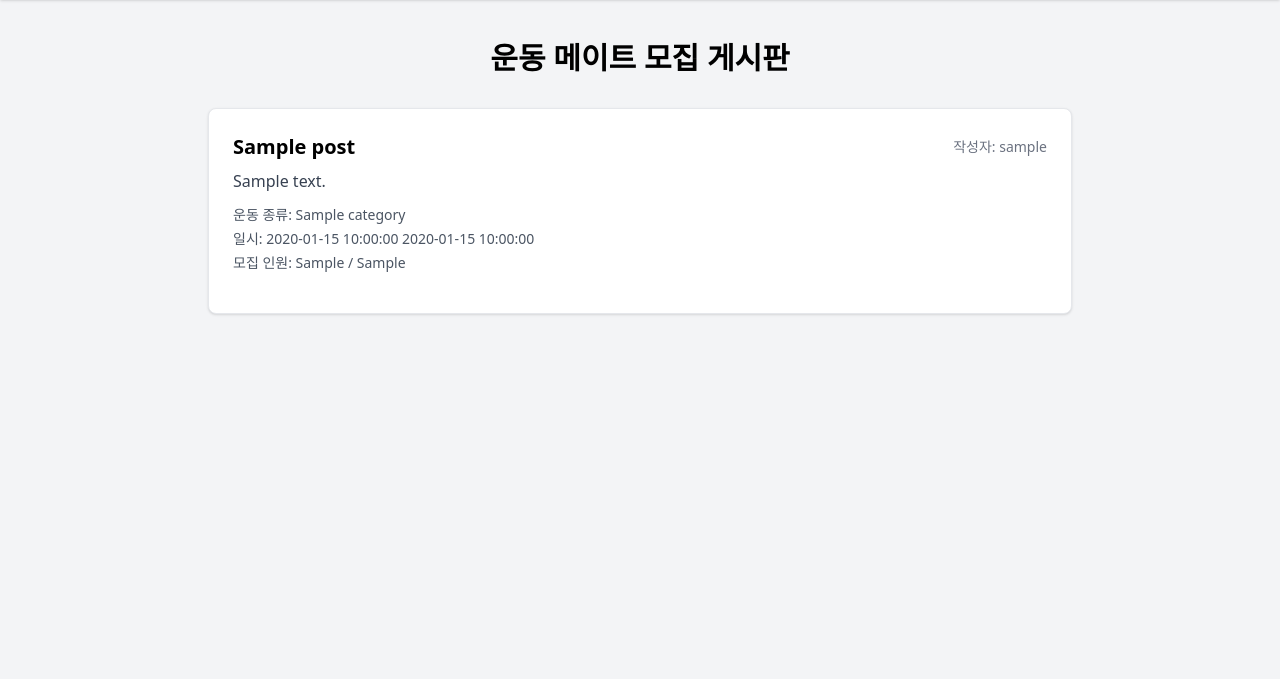
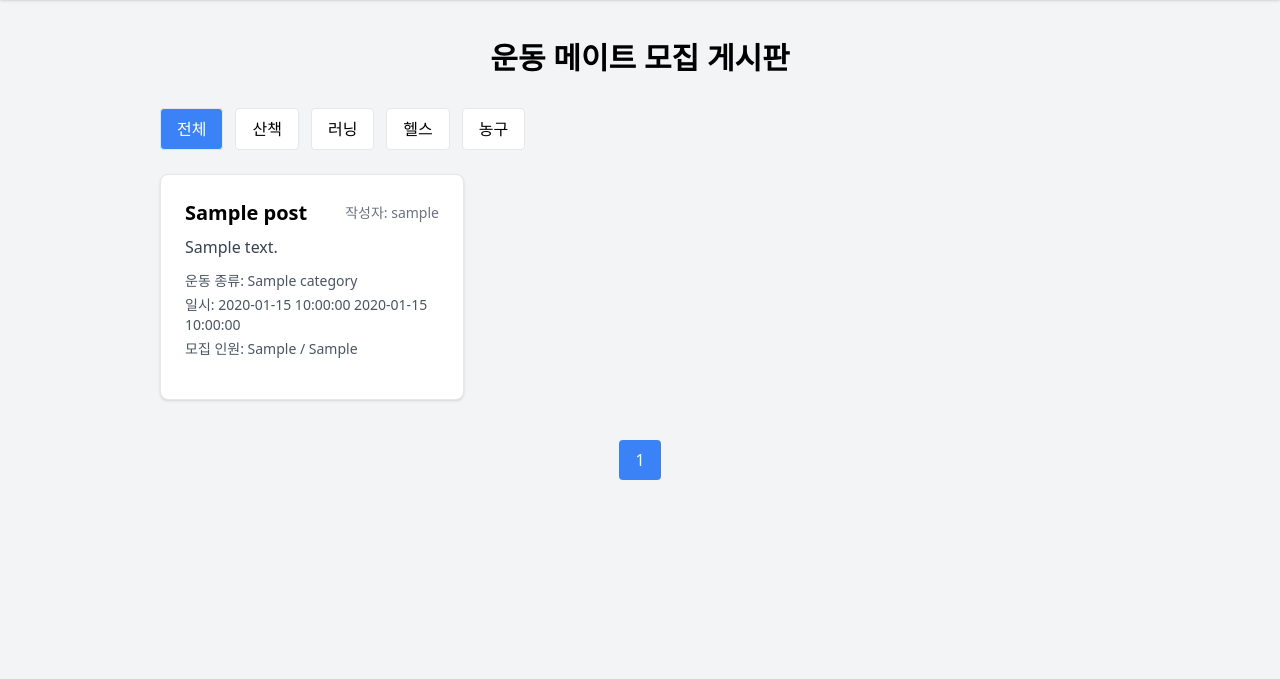
Before and after one commit to YooSungSoo/Jungle_Mini_Project, a Flask app: page / in a window 1280 px wide. Shown: the part 60-739 px from the top of the page. Run offline with Flask 3, Linux system fonts and the light colour scheme; one stand-in notice (Sample message) is shown; a database or web service that is not in the repository returns one stand-in record (values such as "Sample title"); some libraries are stand-ins or nearby versions.

Commit message:
정렬, 페이징 기능 추가

```diff
--- a/app/routes/applications.py
+++ b/app/routes/applications.py
@@ -10,7 +10,7 @@
     if not user_id:
         return "로그인이 필요합니다.", 401
 
-    applications = list(db.applications.find({'applicant_id': ObjectId(user_id)}))  # ✅ 수정된 코드
+    applications = list(db.applications.find({'applicant_id': ObjectId(user_id)}))
 
 
     post_ids = [app['post_id'] for app in applications]
--- a/app/routes/posts.py
+++ b/app/routes/posts.py
@@ -8,11 +8,42 @@
 @posts_bp.route('/')
 def home():
     db = current_app.db
-    posts = list(db.posts.find())
-    user_id = session.get('user_id')
-    nickname = session.get('nickname')
 
-    return render_template('home.html', posts=posts, user_id=user_id, nickname=nickname, show_navbar=True)
+    selected_category = request.args.get('category')  # 예: category=헬스
+
+    page = int(request.args.get('page', 1))
+    per_page = 6
+    skip = (page - 1) * per_page
+
+    query = {}
+    if selected_category:
+        query['category'] = selected_category
+
+    total_count = db.posts.count_documents(query)
+    total_pages = (total_count + per_page - 1) // per_page
+
+    posts = list(
+        db.posts.find(query)
+        .sort('created_at', -1)
+        .skip(skip)
+        .limit(per_page)
+    )
+
+    categories = ['산책', '러닝', '헬스', '농구']
+
+    return render_template(
+        'home.html',
+        posts=posts,
+        user_id=session.get('user_id'),
+        nickname=session.get('nickname'),
+        show_navbar=True,
+        current_page=page,
+        total_pages=total_pages,
+        categories=categories,
+        selected_category=selected_category
+    )
+
+
 
 
 @posts_bp.route('/post/create', methods=['GET', 'POST'])
--- a/app/templates/home.html
+++ b/app/templates/home.html
@@ -1,18 +1,31 @@
 {% extends 'base.html' %}
 {% block content %}
-<div class="max-w-4xl mx-auto mt-10 px-4">
+<div class="max-w-6xl mx-auto mt-10 px-4 min-h-[80vh]">
   <h1 class="text-3xl font-bold text-center mb-8">운동 메이트 모집 게시판</h1>
 
+  <!-- ✅ 카테고리 필터 버튼 -->
+  <div class="flex justify-start flex-wrap gap-3 mb-6">
+    <a href="/" class="px-4 py-2 rounded border {% if not selected_category %}bg-blue-500 text-white{% else %}bg-white hover:bg-gray-100{% endif %}">
+      전체
+    </a>
+    {% for category in categories %}
+      <a href="/?category={{ category }}"
+         class="px-4 py-2 rounded border {% if selected_category == category %}bg-blue-500 text-white{% else %}bg-white hover:bg-gray-100{% endif %}">
+        {{ category }}
+      </a>
+    {% endfor %}
+  </div>
+
   {% if posts %}
-    <div class="space-y-6">
+    <div class="grid grid-cols-1 md:grid-cols-2 lg:grid-cols-3 gap-6">
       {% for post in posts %}
-      <div class="bg-white p-6 rounded-lg shadow border">
+      <div class="bg-white p-6 rounded-lg shadow border h-full flex flex-col">
         <div class="flex justify-between items-center mb-2">
           <h2 class="text-xl font-semibold">{{ post.title }}</h2>
           <p class="text-sm text-gray-500">작성자: {{ post.author_nickname }}</p>
         </div>
 
-        <p class="text-gray-700 mb-3">{{ post.content }}</p>
+        <p class="text-gray-700 mb-3 flex-grow">{{ post.content }}</p>
 
         <div class="text-sm text-gray-600 space-y-1 mb-4">
           <p>운동 종류: {{ post.category }}</p>
@@ -21,7 +34,7 @@
         </div>
 
         {% if user_id and post.author_id|string == user_id %}
-        <div class="flex space-x-2">
+        <div class="flex space-x-2 mt-auto">
           <a href="/post/{{ post._id }}/edit" class="text-blue-500 hover:underline">수정</a>
           <a href="/post/{{ post._id }}/delete" class="text-red-500 hover:underline"
             onclick="return confirm('정말 삭제하시겠습니까?')">삭제</a>
@@ -30,18 +43,29 @@
 
         {% if user_id and post.author_id|string != user_id %}
         <form action="/post/{{ post._id }}/apply" method="POST" class="mt-2">
-          <button type="submit" class="bg-blue-500 text-white px-3 py-1 rounded hover:bg-blue-600">
+          <button type="submit" class="bg-blue-500 text-white px-3 py-1 rounded hover:bg-blue-600 w-full">
             지원하기
           </button>
         </form>
-          {% elif post.current_people >= post.max_people %}
-            <p class="text-red-500 font-semibold mt-2">모집이 마감되었습니다.</p>
+        {% elif post.current_people >= post.max_people %}
+          <p class="text-red-500 font-semibold mt-2">모집이 마감되었습니다.</p>
         {% endif %}
       </div>
       {% endfor %}
     </div>
   {% else %}
-    <p class="text-center text-gray-500">현재 모집 중인 글이 없습니다.</p>
+    <p class="text-center text-gray-500 mb-10">현재 모집 중인 글이 없습니다.</p>
   {% endif %}
+  <div class="flex justify-center mt-10 space-x-2">
+    {% for p in range(1, total_pages + 1) %}
+      {% if p == current_page %}
+        <span class="px-4 py-2 bg-blue-500 text-white rounded">{{ p }}</span>
+      {% else %}
+        <a href="/?page={{ p }}{% if selected_category %}&category={{ selected_category }}{% endif %}"
+           class="px-4 py-2 bg-gray-200 rounded hover:bg-gray-300">{{ p }}</a>
+      {% endif %}
+    {% endfor %}
+  </div>
+
 </div>
 {% endblock %}
```
